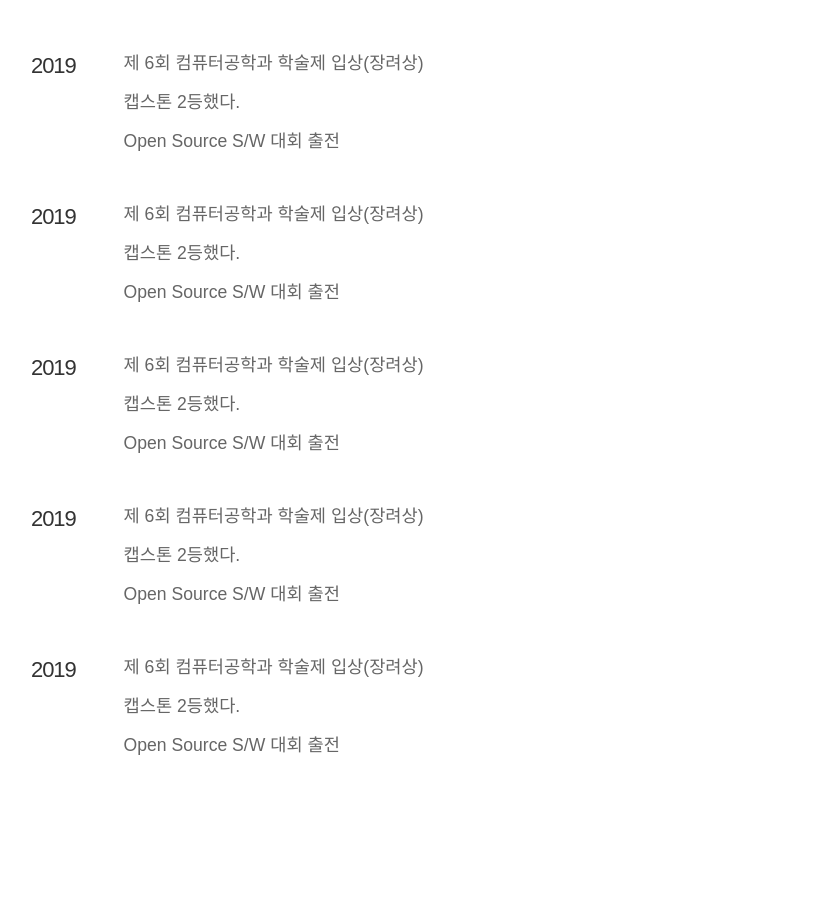
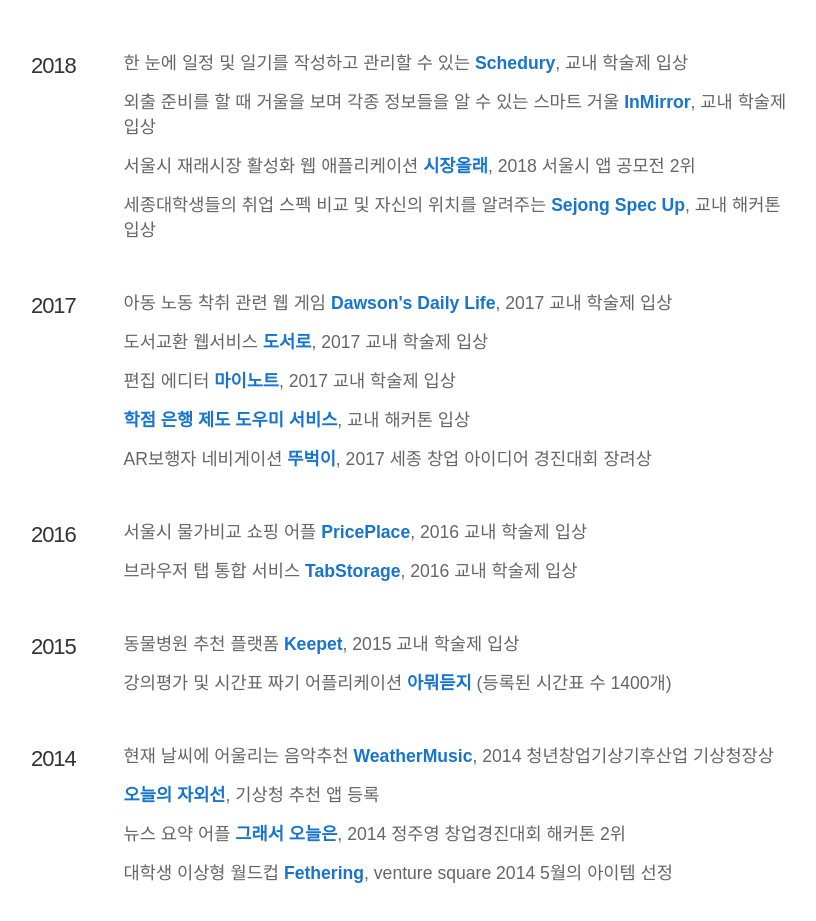
Before and after one commit to dev-oyr/renewal-ourpage, a React (Create React App) app: page / in a window 1280 px wide. Shown: the part 2820-3741 px from the top of the page, without its empty margins (229-1045 px from the left). Built offline with nearby package versions, Linux system fonts and the light colour scheme; a web font is replaced by a local one.

Commit message:
연혁 섹션 구현
추후 데이터 json화 및 불러오는 기능 구현 예정

```diff
--- a/src/components/Section4.js
+++ b/src/components/Section4.js
@@ -3,42 +3,22 @@ import Fade from 'react-reveal/Fade';
 import '../styles/section4.scss';
 
 const histories = {
-    '2014': [
+    '2018': [
         {
-            title: 'WeatherMusic',
-            content: '현재 날씨에 어울리는 음악추천 WeatherMusic, 2014 청년창업기상기후산업 기상청장상',
+            title: 'Schedury',
+            content: '한 눈에 일정 및 일기를 작성하고 관리할 수 있는 Schedury, 교내 학술제 입상',
         },
         {
-            title: '오늘의 자외선',
-            content: '오늘의 자외선, 기상청 추천 앱 등록',
+            title: 'InMirror',
+            content: '외출 준비를 할 때 거울을 보며 각종 정보들을 알 수 있는 스마트 거울 InMirror, 교내 학술제 입상',
         },
         {
-            title: '그래서 오늘은',
-            content: '뉴스 요약 어플 그래서 오늘은, 2014 정주영 창업경진대회 해커톤 2위',
+            title: '시장올래',
+            content: '서울시 재래시장 활성화 웹 애플리케이션 시장올래, 2018 서울시 앱 공모전 2위',
         },
         {
-            title: 'Fethering',
-            content: '대학생 이상형 월드컵 Fethering, venture square 2014 5월의 아이템 선정',
-        },
-    ],
-    '2015': [
-        {
-            title: 'Keepet',
-            content: '동물병원 추천 플랫폼 Keepet, 2015 교내 학술제 입상',
-        },
-        {
-            title: '아뭐듣지',
-            content: '강의평가 및 시간표 짜기 어플리케이션 아뭐듣지 (등록된 시간표 수 1400개)',
-        },
-    ],
-    '2016': [
-        {
-            title: 'PricePlace',
-            content: '서울시 물가비교 쇼핑 어플 PricePlace, 2016 교내 학술제 입상',
-        },
-        {
-            title: 'TabStorage',
-            content: '브라우저 탭 통합 서비스 TabStorage, 2016 교내 학술제 입상',
+            title: 'Sejong Spec Up',
+            content: '세종대학생들의 취업 스펙 비교 및 자신의 위치를 알려주는 Sejong Spec Up, 교내 해커톤 입상',
         },
     ],
     '2017': [
@@ -63,22 +43,42 @@ const histories = {
             content: 'AR보행자 네비게이션 뚜벅이, 2017 세종 창업 아이디어 경진대회 장려상',
         },
     ],
-    '2018': [
+    '2016': [
         {
-            title: 'Sejong Spec Up',
-            content: '세종대학생들의 취업 스펙 비교 및 자신의 위치를 알려주는 Sejong Spec Up, 교내 해커톤 입상',
+            title: 'PricePlace',
+            content: '서울시 물가비교 쇼핑 어플 PricePlace, 2016 교내 학술제 입상',
         },
         {
-            title: '시장올래',
-            content: '서울시 재래시장 활성화 웹 애플리케이션 시장올래, 2018 서울시 앱 공모전 2위',
+            title: 'TabStorage',
+            content: '브라우저 탭 통합 서비스 TabStorage, 2016 교내 학술제 입상',
+        },
+    ],
+    '2015': [
+        {
+            title: 'Keepet',
+            content: '동물병원 추천 플랫폼 Keepet, 2015 교내 학술제 입상',
         },
         {
-            title: 'InMirror',
-            content: '외출 준비를 할 때 거울을 보며 각종 정보들을 알 수 있는 스마트 거울 InMirror, 교내 학술제 입상',
+            title: '아뭐듣지',
+            content: '강의평가 및 시간표 짜기 어플리케이션 아뭐듣지 (등록된 시간표 수 1400개)',
+        },
+    ],
+    '2014': [
+        {
+            title: 'WeatherMusic',
+            content: '현재 날씨에 어울리는 음악추천 WeatherMusic, 2014 청년창업기상기후산업 기상청장상',
         },
         {
-            title: 'Schedury',
-            content: '한 눈에 일정 및 일기를 작성하고 관리할 수 있는 Schedury, 교내 학술제 입상',
+            title: '오늘의 자외선',
+            content: '오늘의 자외선, 기상청 추천 앱 등록',
+        },
+        {
+            title: '그래서 오늘은',
+            content: '뉴스 요약 어플 그래서 오늘은, 2014 정주영 창업경진대회 해커톤 2위',
+        },
+        {
+            title: 'Fethering',
+            content: '대학생 이상형 월드컵 Fethering, venture square 2014 5월의 아이템 선정',
         },
     ],
 };
@@ -87,24 +87,34 @@ function HistoryGroup({ year, contents }) {
     return (
         <div className="history-group">
             <div className="desc-font en text-year">
-                <Fade left distance="50%" fraction={0.7}>
-                    <p>2019</p>
+                <Fade left distance="60%" fraction={0.7}>
+                    <p>{year}</p>
                 </Fade>
             </div>
             <div className="history-elements">
-                <Fade left distance="50%" fraction={1}>
-                    <p className="kr text-history">제 6회 컴퓨터공학과 학술제 입상(장려상)</p>
-                </Fade>
-                <Fade left distance="50%" fraction={1}>
-                    <p className="kr text-history">캡스톤 2등했다.</p>
-                </Fade>
-                <Fade left distance="50%" fraction={1}>
-                    <p className="kr text-history">Open Source S/W 대회 출전</p>
-                </Fade>
+                {contents.map(({ title, content }, k) => (
+                    <Fade left distance="15%" fraction={1} key={k}>
+                        <p className="kr text-history">
+                            {content.substring(0, content.indexOf(title))}
+                            <span>{title}</span>
+                            {content.substring(content.indexOf(title) + title.length, content.length)}
+                        </p>
+                    </Fade>
+                ))}
             </div>
         </div>
     );
 }
+
+HistoryGroup.defaultProps = {
+    year: new Date().getFullYear(),
+    contents: [
+        {
+            title: '여기에 타이틀이 나타납니다.',
+            content: '여기에 내용이 나타납니다.',
+        },
+    ],
+};
 
 function Section4() {
     return (
@@ -116,11 +126,11 @@ function Section4() {
                     </Fade>
                 </div>
                 <div className="inner-content">
-                    <HistoryGroup></HistoryGroup>
-                    <HistoryGroup></HistoryGroup>
-                    <HistoryGroup></HistoryGroup>
-                    <HistoryGroup></HistoryGroup>
-                    <HistoryGroup></HistoryGroup>
+                    {Object.keys(histories)
+                        .reverse()
+                        .map((y, k) => (
+                            <HistoryGroup year={y} contents={histories[y]} key={k}></HistoryGroup>
+                        ))}
                 </div>
             </div>
         </div>
--- a/src/styles/section4.scss
+++ b/src/styles/section4.scss
@@ -37,6 +37,11 @@ $fontSecondary: #666666;
     color: $fontSecondary;
     font-size: 1.1rem;
 
+    & span {
+        color: $pointColor;
+        font-weight: 600;
+    }
+
     & + & {
         margin-top: 0.875rem;
     }
```
